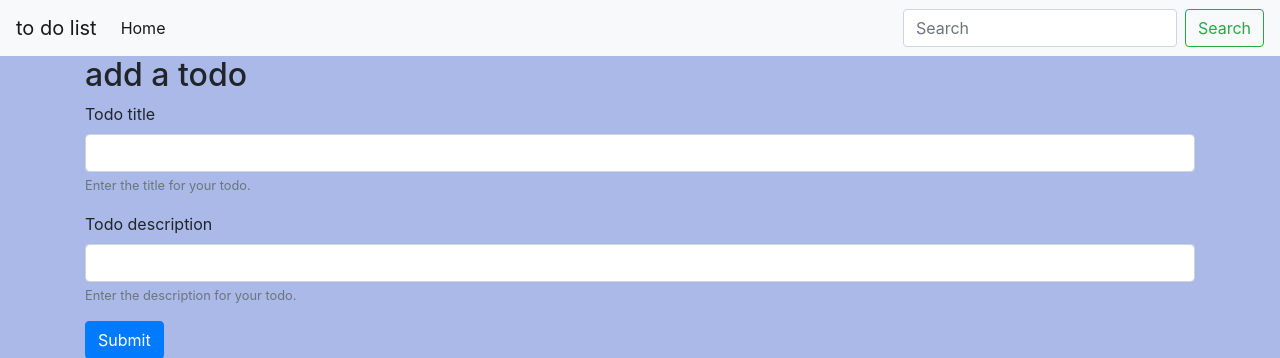
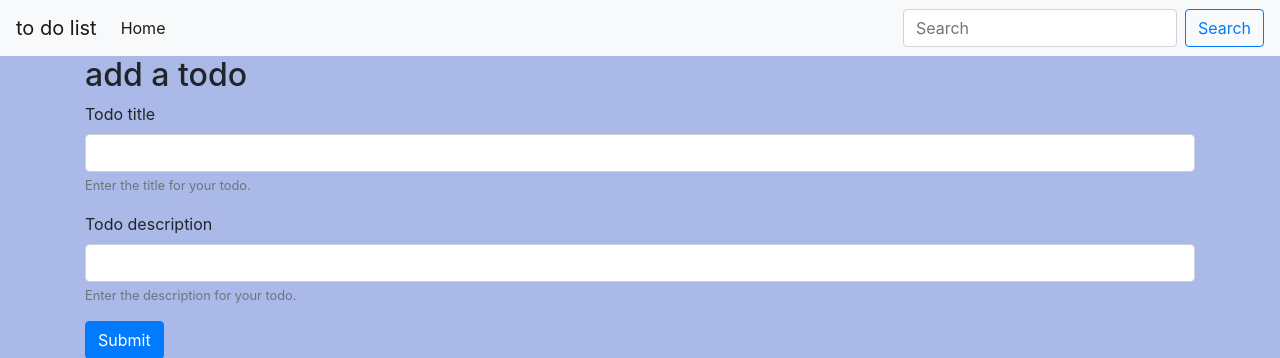
Before and after one commit to AditiSD1/todo_app_flask, a Flask app: page / in a window 1280 px wide. Shown: the top 358 px of the page. Run offline with Flask 3, Linux system fonts and the light colour scheme.

Commit message:
Refactor: Remove unused test.js reference and update button styling.

```diff
--- a/templates/base.html
+++ b/templates/base.html
@@ -8,7 +8,6 @@
     <!-- Bootstrap CSS -->
     <link rel="stylesheet" href="https://cdn.jsdelivr.net/npm/bootstrap@4.4.1/dist/css/bootstrap.min.css" integrity="sha384-Vkoo8x4CGsO3+Hhxv8T/Q5PaXtkKtu6ug5TOeNV6gBiFeWPGFN9MuhOf23Q9Ifjh" crossorigin="anonymous">
     <link rel="stylesheet" href="{{ url_for('static', filename='css/style.css') }}?v=1.0">
-    <script src="{{ url_for('static', filename='js/test.js') }}"></script>
     <title>{% block tittle %}
     {% endblock tittle %}- mytodo </title>
   </head>
@@ -28,7 +27,7 @@
     </ul>
     <form action="/" method="GET" class="form-inline my-2 my-lg-0">
       <input class="form-control mr-sm-2" type="search" placeholder="Search" aria-label="Search" name="query">
-      <button class="btn btn-outline-success my-2 my-sm-0" type="submit">Search</button>
+      <button class="btn btn-outline-primary my-2 my-sm-0" type="submit">Search</button>
     </form>
   </div>
 </nav>
```
